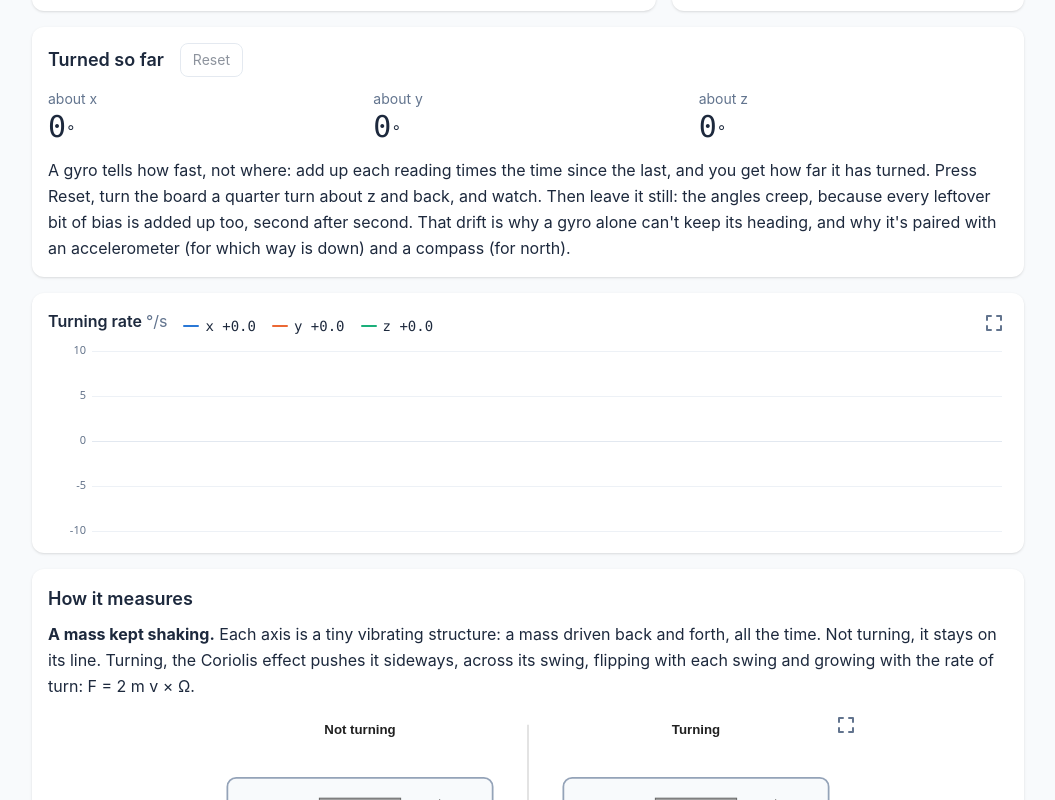
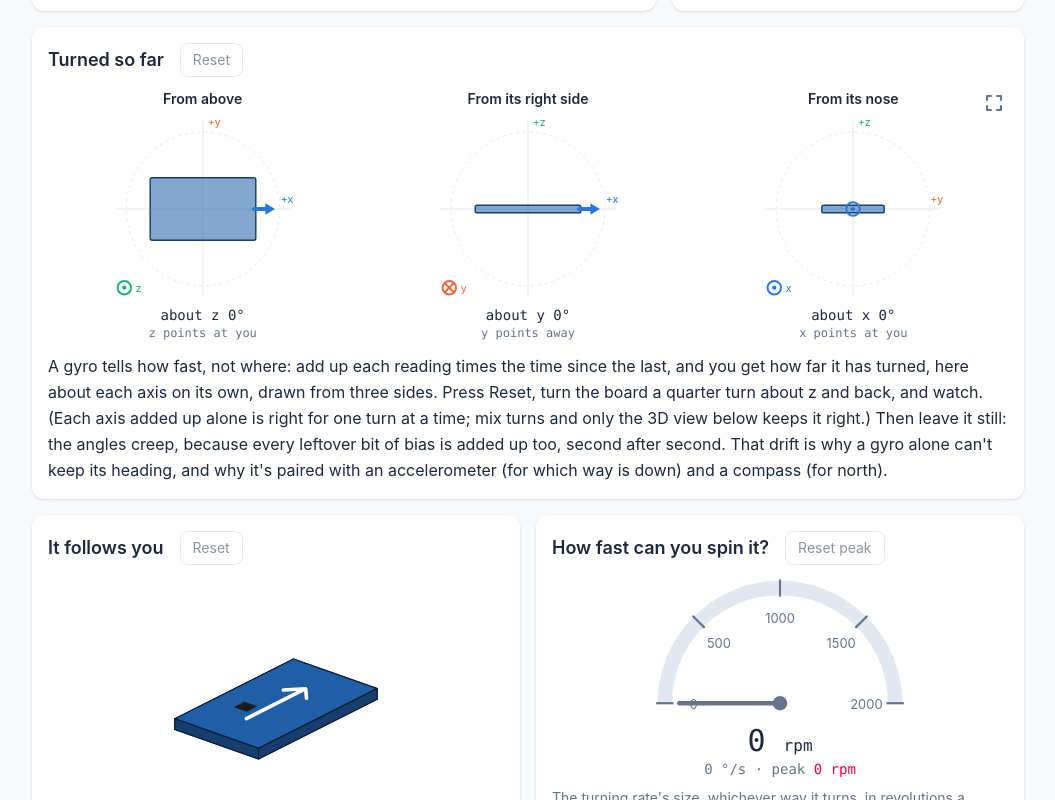
Before and after one commit to aguegu/i2c.ninja, a Vue app: page /itg3200 in a window 1280 px wide. Shown: the part 1020-1820 px from the top of the page, without its empty margins (112-1167 px from the left). Built offline with nearby package versions, Linux system fonts and the light colour scheme.

Commit message:
ITG-3200 page: it follows you (the rates added up into a quaternion, Board3D turned by it), how fast can you spin it (a gauge in rpm, the peak kept), turned so far as three flat views; quaternion.js turnBy (the Mahony filter's step)
Co-Authored-By: Claude Opus 5.5 <noreply@anthropic.com>

```diff
--- /dev/null
+++ b/src/components/SpinGauge.vue
@@ -0,0 +1,41 @@
+<script setup>
+// A spin meter: the rate's size as a needle over a half dial to the gyro's
+// full scale, in deg/s and rpm (deg/s / 6), the peak marked
+import { computed } from 'vue';
+
+const props = defineProps({
+  spin: { type: Number, default: 0 }, // deg/s
+  peak: { type: Number, default: 0 },
+  full: { type: Number, default: 2000 }, // deg/s, the dial's end
+});
+
+const R = 80;
+const TICKS = [0, 500, 1000, 1500, 2000];
+const DEG_PER_RPM = 6;
+const at = (v) => Math.PI * (1 - Math.min(v, props.full) / props.full); // radians, 0 to the right
+const point = (v, r) => [r * Math.cos(at(v)), -r * Math.sin(at(v))];
+const arc = (v0, v1, r) => {
+  const [x0, y0] = point(v0, r), [x1, y1] = point(v1, r);
+  return `M ${x0.toFixed(1)} ${y0.toFixed(1)} A ${r} ${r} 0 0 1 ${x1.toFixed(1)} ${y1.toFixed(1)}`;
+};
+const needle = computed(() => point(props.spin, R - 10));
+const peakAt = computed(() => [point(props.peak, R - 4), point(props.peak, R + 8)]);
+</script>
+
+<template>
+  <div class="flex flex-col items-center">
+    <svg viewBox="-100 -96 200 110" class="w-full max-w-72" role="img" :aria-label="`Spin ${spin.toFixed(0)} degrees a second, ${(spin / DEG_PER_RPM).toFixed(0)} rpm; peak ${peak.toFixed(0)}`">
+      <path :d="arc(0, full, R)" fill="none" stroke="var(--chart-grid)" stroke-width="10" />
+      <path v-if="spin > 0.5" :d="arc(0, spin, R)" fill="none" stroke="#f59e0b" stroke-width="10" />
+      <g v-for="t in TICKS" :key="t">
+        <line :x1="point(t, R + 6)[0]" :y1="point(t, R + 6)[1]" :x2="point(t, R - 6)[0]" :y2="point(t, R - 6)[1]" stroke="var(--chart-text)" stroke-width="1.5" />
+        <text :x="point(t, R - 20)[0]" :y="point(t, R - 20)[1] + 4" text-anchor="middle" font-size="9" fill="var(--chart-text)">{{ t }}</text>
+      </g>
+      <line v-if="peak > 0.5" :x1="peakAt[0][0]" :y1="peakAt[0][1]" :x2="peakAt[1][0]" :y2="peakAt[1][1]" stroke="#e11d48" stroke-width="3" />
+      <line x1="0" y1="0" :x2="needle[0]" :y2="needle[1]" stroke="var(--chart-text)" stroke-width="3" stroke-linecap="round" />
+      <circle r="5" fill="var(--chart-text)" />
+    </svg>
+    <p class="font-mono text-3xl tabular-nums">{{ (spin / DEG_PER_RPM).toFixed(0) }} <span class="text-base">rpm</span></p>
+    <p class="font-mono text-sm text-slate-500 tabular-nums dark:text-slate-400">{{ spin.toFixed(0) }} °/s · peak <span class="text-rose-600 dark:text-rose-400">{{ (peak / DEG_PER_RPM).toFixed(0) }} rpm</span></p>
+  </div>
+</template>
--- /dev/null
+++ b/src/components/TurnViews.vue
@@ -0,0 +1,68 @@
+<script setup>
+// The board's turn about each axis, as three flat views: from above (x
+// right, y up: the axes as printed; turned by its angle about z), from its
+// right side (x right, z up; by its angle about y), from its nose (y right,
+// z up; by its angle about x). Each angle is the rate about that axis added
+// up on its own: right for one turn at a time, a sketch when turns mix. A
+// button takes the three full screen.
+import { ref, computed } from 'vue';
+import FullscreenButton from './FullscreenButton.vue';
+import { canFullscreen, useFullscreen } from '../lib/fullscreen.js';
+
+const props = defineProps({
+  angles: { type: Object, default: () => ({ x: 0, y: 0, z: 0 }) }, // degrees
+});
+
+const R = 100;
+const HALF = { x: 55, y: 32.5, z: 4 }; // the board, half sizes (px)
+const COLOR = { x: 'var(--series-1)', y: 'var(--series-2)', z: 'var(--series-3)' };
+// each view: its axes across and up, the axis it turns about, and the turn's
+// sense on screen: about an axis toward the eye a positive turn looks
+// anticlockwise (SVG's rotate is clockwise: -1), away from it clockwise (+1)
+const VIEWS = [
+  { key: 'top', title: 'From above', h: 'x', v: 'y', about: 'z', sense: -1, away: 'z points at you' },
+  { key: 'side', title: 'From its right side', h: 'x', v: 'z', about: 'y', sense: 1, away: 'y points away' },
+  { key: 'nose', title: 'From its nose', h: 'y', v: 'z', about: 'x', sense: -1, away: 'x points at you' },
+];
+
+const views = computed(() => VIEWS.map((w) => {
+  const a = props.angles[w.about] ?? 0;
+  return { ...w, a, turn: `rotate(${(w.sense * a).toFixed(1)})`, bw: HALF[w.h], bh: HALF[w.v] };
+}));
+const box = ref(null);
+const { full, toggle } = useFullscreen(box);
+</script>
+
+<template>
+  <div ref="box" class="relative" :class="full && 'flex! h-full! w-full! items-center justify-center bg-white p-4 dark:bg-slate-900'">
+    <div class="grid w-full grid-cols-1 gap-4 sm:grid-cols-3">
+      <figure v-for="w in views" :key="w.key" class="flex flex-col items-center">
+        <figcaption class="mb-1 text-sm font-semibold">{{ w.title }}</figcaption>
+        <svg :viewBox="`${-R} ${-R} ${2 * R} ${2 * R}`" :class="full ? 'h-[60vh] w-full' : 'h-48 w-full max-w-60'" role="img" :aria-label="`${w.title}: turned ${w.a.toFixed(0)} degrees about ${w.about}`">
+          <circle r="80" fill="none" stroke="var(--chart-grid)" stroke-dasharray="3 4" />
+          <line :x1="-R + 8" y1="0" :x2="R - 8" y2="0" stroke="var(--chart-grid)" />
+          <line x1="0" :y1="-R + 8" x2="0" :y2="R - 8" stroke="var(--chart-grid)" />
+          <text :x="R - 6" y="-6" text-anchor="end" font-size="11" :fill="COLOR[w.h]">+{{ w.h }}</text>
+          <text x="5" :y="-R + 14" font-size="11" :fill="COLOR[w.v]">+{{ w.v }}</text>
+          <g :transform="w.turn">
+            <rect :x="-w.bw" :y="-w.bh" :width="2 * w.bw" :height="2 * w.bh" rx="2" fill="#1f5fa8" fill-opacity="0.55" stroke="#163f70" stroke-width="1.5" />
+            <!-- the nose (+x) where it shows: an arrow from above and from the side, a dot seen from the nose -->
+            <path v-if="w.h === 'x'" :d="`M ${w.bw - 2} 0 L ${w.bw + 14} 0`" :stroke="COLOR.x" stroke-width="4" stroke-linecap="round" />
+            <path v-if="w.h === 'x'" :d="`M ${w.bw + 20} 0 L ${w.bw + 10} -6 L ${w.bw + 10} 6 Z`" :fill="COLOR.x" />
+            <g v-if="w.about === 'x'"><circle r="7" fill="none" :stroke="COLOR.x" stroke-width="2" /><circle r="2.2" :fill="COLOR.x" /></g>
+          </g>
+          <!-- the axis it turns about, at the corner, its positive way -->
+          <g :transform="`translate(${-R + 18} ${R - 18})`" :stroke="COLOR[w.about]" :fill="COLOR[w.about]">
+            <circle r="7" fill="none" stroke-width="2" />
+            <circle v-if="w.sense < 0" r="2.2" stroke="none" />
+            <g v-else stroke-width="2"><line x1="-5" y1="-5" x2="5" y2="5" /><line x1="5" y1="-5" x2="-5" y2="5" /></g>
+            <text x="12" y="4" font-size="11" stroke="none">{{ w.about }}</text>
+          </g>
+        </svg>
+        <p class="font-mono text-sm tabular-nums">about {{ w.about }} {{ w.a.toFixed(0) }}°</p>
+        <p class="font-mono text-xs text-slate-500 dark:text-slate-400">{{ w.away }}</p>
+      </figure>
+    </div>
+    <FullscreenButton v-if="canFullscreen" :full="full" class="absolute top-0 right-0" @toggle="toggle" />
+  </div>
+</template>
--- a/src/lib/quaternion.js
+++ b/src/lib/quaternion.js
@@ -22,3 +22,13 @@ export function fromAxisAngle(axis, angle) {
   const h = (angle / DEG) / 2, s = Math.sin(h);
   return [Math.cos(h), axis[0] * s, axis[1] * s, axis[2] * s];
 }
+
+// q turned on by a rate [gx, gy, gz] (radians a second, about the board's own
+// axes) for dt seconds: q + q * (0, w) dt / 2, normalized (as the Mahony
+// filter steps it, step 4)
+export function turnBy([w, x, y, z], [gx, gy, gz], dt) {
+  const h = dt / 2;
+  const q = [w - h * (x * gx + y * gy + z * gz), x + h * (w * gx + y * gz - z * gy), y + h * (w * gy - x * gz + z * gx), z + h * (w * gz + x * gy - y * gx)];
+  const n = Math.hypot(...q);
+  return q.map((c) => c / n);
+}
--- a/src/views/Itg3200View.vue
+++ b/src/views/Itg3200View.vue
@@ -4,6 +4,9 @@
 import { reactive, computed } from 'vue';
 import LiveChart from '../components/LiveChart.vue';
 import GyroBall from '../components/GyroBall.vue';
+import Board3D from '../components/Board3D.vue';
+import TurnViews from '../components/TurnViews.vue';
+import SpinGauge from '../components/SpinGauge.vue';
 import SvgDrawing from '../components/SvgDrawing.vue';
 import { hasWebUsb, hex } from '../lib/dongle.js';
 import { useItg3200 } from '../lib/useItg3200.js';
@@ -90,16 +93,36 @@ const card = 'rounded-xl bg-white p-4 shadow-sm dark:bg-slate-800';
         <h2 class="text-lg font-semibold">Turned so far</h2>
         <button class="rounded-lg border border-slate-300 px-3 py-1.5 text-sm hover:bg-slate-100 disabled:opacity-50 dark:border-slate-600 dark:hover:bg-slate-700" :disabled="gyro.state !== 'running'" @click="gyro.resetAngles">Reset</button>
       </div>
-      <div class="mt-3 grid grid-cols-3 gap-4">
-        <div v-for="k in AXES" :key="k">
-          <p class="text-sm text-slate-500 dark:text-slate-400">about {{ k }}</p>
-          <p class="font-mono text-3xl tabular-nums">{{ fmt(gyro.angles[k], 0) }}<span class="text-base">°</span></p>
-        </div>
+      <div class="mt-3">
+        <TurnViews :angles="gyro.angles" />
       </div>
       <p class="mt-3 leading-relaxed">
-        A gyro tells how fast, not where: add up each reading times the time since the last, and you get how far it has turned. Press Reset, turn the board a quarter turn about z and back, and watch. Then leave it still: the angles creep, because every leftover bit of bias is added up too, second after second. That drift is why a gyro alone can't keep its heading, and why it's paired with an accelerometer (for which way is down) and a compass (for north).
+        A gyro tells how fast, not where: add up each reading times the time since the last, and you get how far it has turned, here about each axis on its own, drawn from three sides. Press Reset, turn the board a quarter turn about z and back, and watch. (Each axis added up alone is right for one turn at a time; mix turns and only the 3D view below keeps it right.) Then leave it still: the angles creep, because every leftover bit of bias is added up too, second after second. That drift is why a gyro alone can't keep its heading, and why it's paired with an accelerometer (for which way is down) and a compass (for north).
       </p>
     </section>
+
+    <div class="grid gap-4 md:grid-cols-2">
+      <section :class="card">
+        <div class="flex flex-wrap items-center gap-x-4 gap-y-2">
+          <h2 class="text-lg font-semibold">It follows you</h2>
+          <button class="rounded-lg border border-slate-300 px-3 py-1.5 text-sm hover:bg-slate-100 disabled:opacity-50 dark:border-slate-600 dark:hover:bg-slate-700" :disabled="gyro.state !== 'running'" @click="gyro.resetAngles">Reset</button>
+        </div>
+        <div class="flex justify-center"><Board3D :q="gyro.q" /></div>
+        <p class="text-sm leading-relaxed text-slate-500 dark:text-slate-400">
+          The rates added up into one whole turn (a quaternion, as in <RouterLink to="/learn/imu" class="text-emerald-700 underline dark:text-emerald-400">Learn the IMU</RouterLink>), the board drawn turned by it. Hold the real board as on screen, press Reset, and turn it any way: the drawing follows. Put it down and wait: slowly the two part ways, the drift again.
+        </p>
+      </section>
+      <section :class="card">
+        <div class="flex flex-wrap items-center gap-x-4 gap-y-2">
+          <h2 class="text-lg font-semibold">How fast can you spin it?</h2>
+          <button class="rounded-lg border border-slate-300 px-3 py-1.5 text-sm hover:bg-slate-100 disabled:opacity-50 dark:border-slate-600 dark:hover:bg-slate-700" :disabled="gyro.state !== 'running'" @click="gyro.resetPeak">Reset peak</button>
+        </div>
+        <SpinGauge :spin="gyro.spin" :peak="gyro.peak" />
+        <p class="mt-2 text-sm leading-relaxed text-slate-500 dark:text-slate-400">
+          The turning rate's size, whichever way it turns, in revolutions a minute (°/s ÷ 6). Lay it flat and give it a spin, wires permitting: its full scale, 2000 °/s, is 333 rpm; past it the reading clips.
+        </p>
+      </section>
+    </div>
 
     <section :class="card">
       <LiveChart title="Turning rate" unit="°/s" :series="SERIES" :values="rates" :source="gyro.source" :window-ms="WINDOW_MS" :floor="FLOOR_DPS" :digits="1" />
```
Also changed, not shown: src/lib/useItg3200.js.
